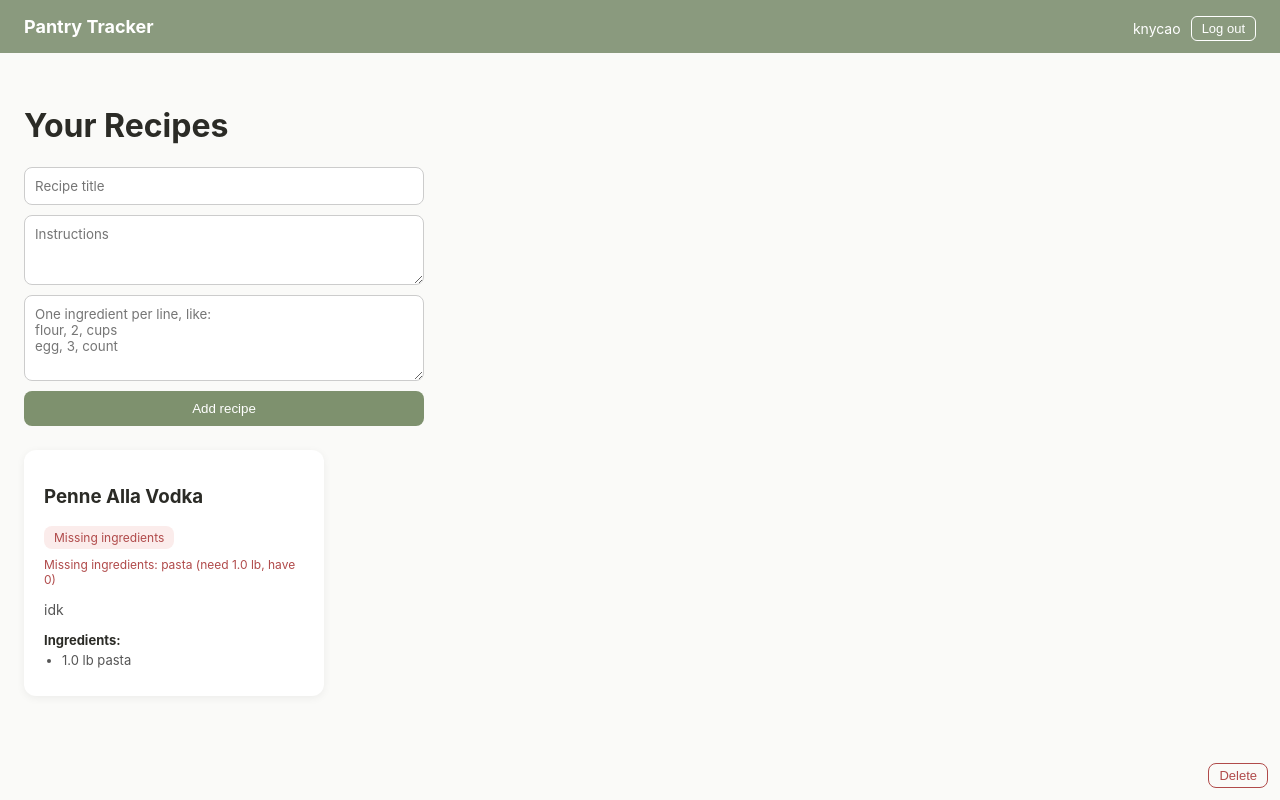
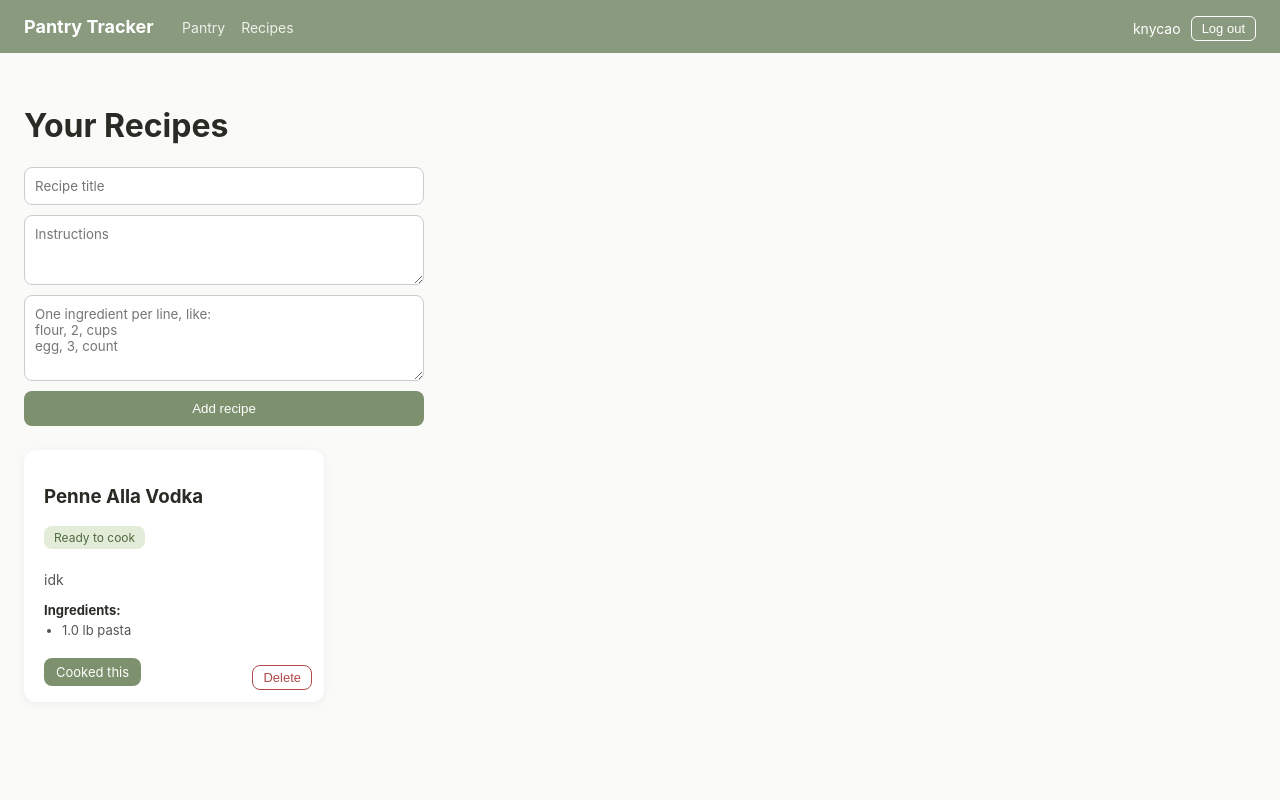
Before and after one commit to kny-c/pantry-app, a Flask app: page /recipes in a window 1280 px wide. Run offline with Flask 3, Linux system fonts and the light colour scheme; a user stored in the database is signed in; data comes from the database, SQL or seed files in the repository; both versions use the stored data as it was after the commit.

Commit message:
added different user pantries/recipes

```diff
--- a/app.py
+++ b/app.py
@@ -15,26 +15,22 @@ def login_required(original_function):
     return wrapper
 
 # ----------------------------------------------------
-def get_all_items():
+def get_all_items(user_id):
     # Open a connection to the database file each time we need it.
     connection = sqlite3.connect("pantry.db")
-
     # By default, sqlite3 returns each row as a plain tuple, like (1, "Eggs", 12.0, ...).
     # Setting row_factory like this makes rows behave like dictionaries instead,
     # so in Jinja we can keep writing item.name instead of item[1].
     connection.row_factory = sqlite3.Row
-
-    cursor = connection.execute("SELECT * FROM items")
+    cursor = connection.execute("SELECT * FROM items WHERE user_id = ?", (user_id,))
     items = cursor.fetchall()
-
     connection.close()
     return items
 
-def get_all_recipes():
+def get_all_recipes(user_id):
     connection = sqlite3.connect("pantry.db")
     connection.row_factory = sqlite3.Row
-
-    recipes = connection.execute("SELECT * FROM recipes").fetchall()
+    recipes = connection.execute("SELECT * FROM recipes WHERE user_id = ?", (user_id,)).fetchall()
 
     # Convert each recipe row into a plain dict so we can attach
     # its ingredient list to it -- sqlite3.Row itself doesn't allow
@@ -48,7 +44,7 @@ def get_all_recipes():
             (recipe["id"],)
         ).fetchall()
         recipe_dict["ingredients"] = ingredients
-        recipe_dict["missing"] = check_recipe_availability(ingredients, connection)
+        recipe_dict["missing"] = check_recipe_availability(ingredients, connection, user_id)
         result.append(recipe_dict)
 
     connection.close()
@@ -59,7 +55,7 @@ def normalize_unit(unit):
     # all describe the same actual unit -- just typed differently.
     return unit.strip().lower().rstrip("s")
 
-def check_recipe_availability(recipe_ingredients, connection):
+def check_recipe_availability(recipe_ingredients, connection, user_id):
     """
     For a given recipe's ingredient list, check what's missing or
     insufficient in the current pantry. Returns a list of missing
@@ -77,8 +73,8 @@ def check_recipe_availability(recipe_ingredients, connection):
         needed_unit = ingredient["unit"]
 
         matching_items = connection.execute(
-            "SELECT * FROM items WHERE name LIKE ? AND unit = ?",
-            (f"%{needed_name}%", needed_unit)
+            "SELECT * FROM items WHERE name LIKE ? AND user_id = ?",
+            (f"%{needed_name}%", user_id)
         ).fetchall()
 
         total_available = sum(item["quantity"] for item in matching_items
@@ -90,10 +86,10 @@ def check_recipe_availability(recipe_ingredients, connection):
 
     return missing
 
-def compute_deduction_plan(ingredient_name, needed_quantity, unit, connection):
+def compute_deduction_plan(ingredient_name, needed_quantity, unit, connection, user_id):
     all_name_matches = connection.execute(
-        "SELECT * FROM items WHERE name LIKE ? ORDER BY id ASC",
-        (f"%{ingredient_name}%",)
+        "SELECT * FROM items WHERE name LIKE ? AND user_id = ? ORDER BY id ASC",
+        (f"%{ingredient_name}%", user_id)
     ).fetchall()
 
     matching_items = [
@@ -126,7 +122,7 @@ def compute_deduction_plan(ingredient_name, needed_quantity, unit, connection):
 @app.route("/", methods=["GET"])
 @login_required
 def show_pantry():
-    items = get_all_items()
+    items = get_all_items(session["user_id"])
     return render_template("index.html", items=items, username=session["username"])
 
 @app.route("/add", methods=["POST"])
@@ -141,8 +137,8 @@ def add_item():
 
     connection = sqlite3.connect("pantry.db")
     connection.execute(
-        "INSERT INTO items (name, quantity, unit, expiration_date) VALUES (?, ?, ?, ?)",
-        (name, quantity, unit, expiration_date)
+        "INSERT INTO items (name, quantity, unit, expiration_date, user_id) VALUES (?, ?, ?, ?, ?)",
+        (name, quantity, unit, expiration_date, session["user_id"])
     )
     connection.commit()
     connection.close()
@@ -155,7 +151,8 @@ def add_item():
 @login_required
 def delete_item(item_id):
     connection = sqlite3.connect("pantry.db")
-    connection.execute("DELETE FROM items WHERE id = ?", (item_id,))
+    # Delete the item only if it belongs to the currently logged-in user (Safeguard)
+    connection.execute("DELETE FROM items WHERE id = ? AND user_id = ?", (item_id, session["user_id"]))
     connection.commit()
     connection.close()
     return redirect("/")
@@ -170,8 +167,8 @@ def edit_item(item_id):
 
     connection = sqlite3.connect("pantry.db")
     connection.execute(
-        "UPDATE items SET name = ?, quantity = ?, unit = ?, expiration_date = ? WHERE id = ?",
-        (name, quantity, unit, expiration_date, item_id)
+        "UPDATE items SET name = ?, quantity = ?, unit = ?, expiration_date = ? WHERE id = ? AND user_id = ?",
+        (name, quantity, unit, expiration_date, item_id, session["user_id"])
     )
     connection.commit()
     connection.close()
@@ -238,7 +235,7 @@ def logout():
 @app.route("/recipes", methods=["GET"])
 @login_required
 def show_recipes():
-    recipes = get_all_recipes()
+    recipes = get_all_recipes(session["user_id"])
     return render_template("recipes.html", recipes=recipes, username=session["username"])
 
 @app.route("/recipes/add", methods=["POST"])
@@ -250,8 +247,8 @@ def add_recipe():
 
     connection = sqlite3.connect("pantry.db")
     cursor = connection.execute(
-        "INSERT INTO recipes (title, instructions) VALUES (?, ?)",
-        (title, instructions)
+        "INSERT INTO recipes (title, instructions, user_id) VALUES (?, ?, ?)",
+        (title, instructions, session["user_id"])
     )
     # lastrowid gives us the id SQLite just auto-assigned to the row
     # we inserted above -- we need it to link ingredients to this recipe.
@@ -279,10 +276,13 @@ def add_recipe():
 @login_required
 def delete_recipe(recipe_id):
     connection = sqlite3.connect("pantry.db")
-    # Delete ingredients first -- they reference the recipe via foreign key
-    connection.execute("DELETE FROM recipe_ingredients WHERE recipe_id = ?", (recipe_id,))
-    connection.execute("DELETE FROM recipes WHERE id = ?", (recipe_id,))
-    connection.commit()
+    recipe = connection.execute(
+        "SELECT * FROM recipes WHERE id = ? AND user_id = ?", (recipe_id, session["user_id"])
+    ).fetchone()
+    if recipe is not None:
+        connection.execute("DELETE FROM recipe_ingredients WHERE recipe_id = ?", (recipe_id,))
+        connection.execute("DELETE FROM recipes WHERE id = ?", (recipe_id,))
+        connection.commit()
     connection.close()
     return redirect("/recipes")
 
@@ -292,7 +292,12 @@ def cook_preview(recipe_id):
     connection = sqlite3.connect("pantry.db")
     connection.row_factory = sqlite3.Row
 
-    recipe = connection.execute("SELECT * FROM recipes WHERE id = ?", (recipe_id,)).fetchone()
+    recipe = connection.execute("SELECT * FROM recipes WHERE id = ? AND user_id = ?", (recipe_id, session["user_id"])).fetchone()
+
+    if recipe is None:
+        connection.close()
+        return redirect("/recipes")
+
     recipe_ingredients = connection.execute(
         "SELECT * FROM recipe_ingredients WHERE recipe_id = ?", (recipe_id,)
     ).fetchall()
@@ -303,11 +308,12 @@ def cook_preview(recipe_id):
             ingredient["ingredient_name"],
             ingredient["quantity_needed"],
             ingredient["unit"],
-            connection
+            connection,
+            session["user_id"]
         )
         full_plan.extend(steps)
+    connection.close()
 
-    connection.close()
     return render_template(
         "cook_preview.html",
         recipe=recipe,
@@ -321,6 +327,11 @@ def cook_confirm(recipe_id):
     connection = sqlite3.connect("pantry.db")
     connection.row_factory = sqlite3.Row
 
+    recipe = connection.execute("SELECT * FROM recipes WHERE id = ? AND user_id = ?", (recipe_id, session["user_id"])).fetchone()
+    if recipe is None:
+        connection.close()
+        return redirect("/recipes")
+
     recipe_ingredients = connection.execute(
         "SELECT * FROM recipe_ingredients WHERE recipe_id = ?", (recipe_id,)
     ).fetchall()
@@ -330,8 +341,10 @@ def cook_confirm(recipe_id):
             ingredient["ingredient_name"],
             ingredient["quantity_needed"],
             ingredient["unit"],
-            connection
+            connection,
+            session["user_id"]
         )
+
         for step in steps:
             connection.execute(
                 "UPDATE items SET quantity = ? WHERE id = ?",
--- a/static/style.css
+++ b/static/style.css
@@ -203,6 +203,7 @@ details summary {
   box-shadow: 0 2px 8px rgba(0,0,0,0.06);
   padding: 16px 20px;
   width: 260px;
+  position: relative;
 }
 
 .recipe-card .instructions {
@@ -279,3 +280,21 @@ details summary {
   padding: 10px 16px;
   cursor: pointer;
 }
+
+.nav-links {
+  display: inline-flex;
+  gap: 16px;
+  margin-left: 24px;
+}
+
+.nav-links a {
+  color: white;
+  text-decoration: none;
+  font-size: 14px;
+  opacity: 0.85;
+}
+
+.nav-links a:hover {
+  opacity: 1;
+  text-decoration: underline;
+}
--- a/templates/base.html
+++ b/templates/base.html
@@ -10,6 +10,10 @@
   <nav class="navbar">
     <span class="logo">Pantry Tracker</span>
     {% if username %}
+      <span class="nav-links">
+        <a href="/">Pantry</a>
+        <a href="/recipes">Recipes</a>
+      </span>
       <span class="nav-user">
         {{ username }}
         <form action="/logout" method="POST" class="logout-form">
```
Also changed, not shown: add_userID_columns.py (added, +23 -0 lines), pantry.db.
